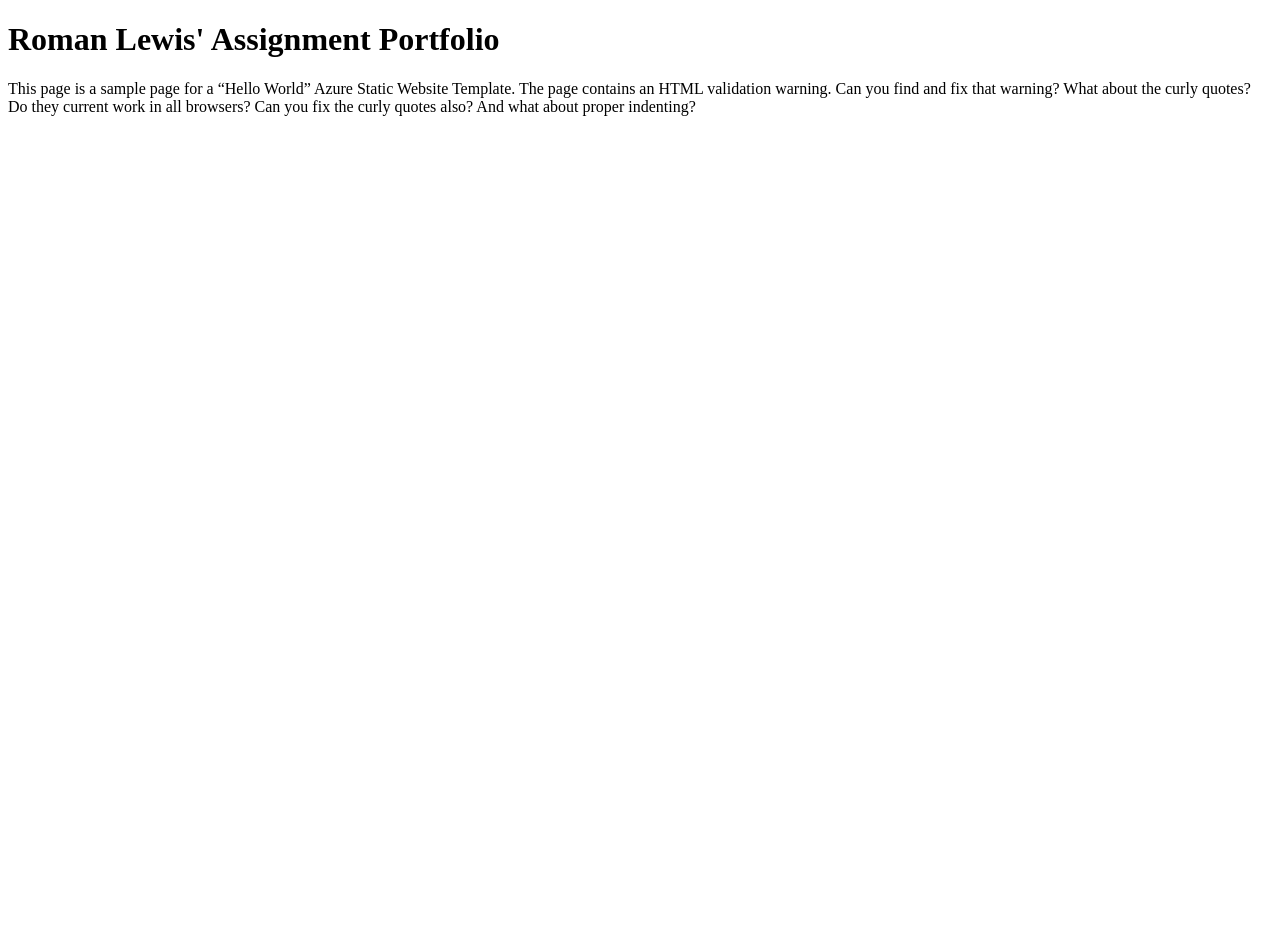
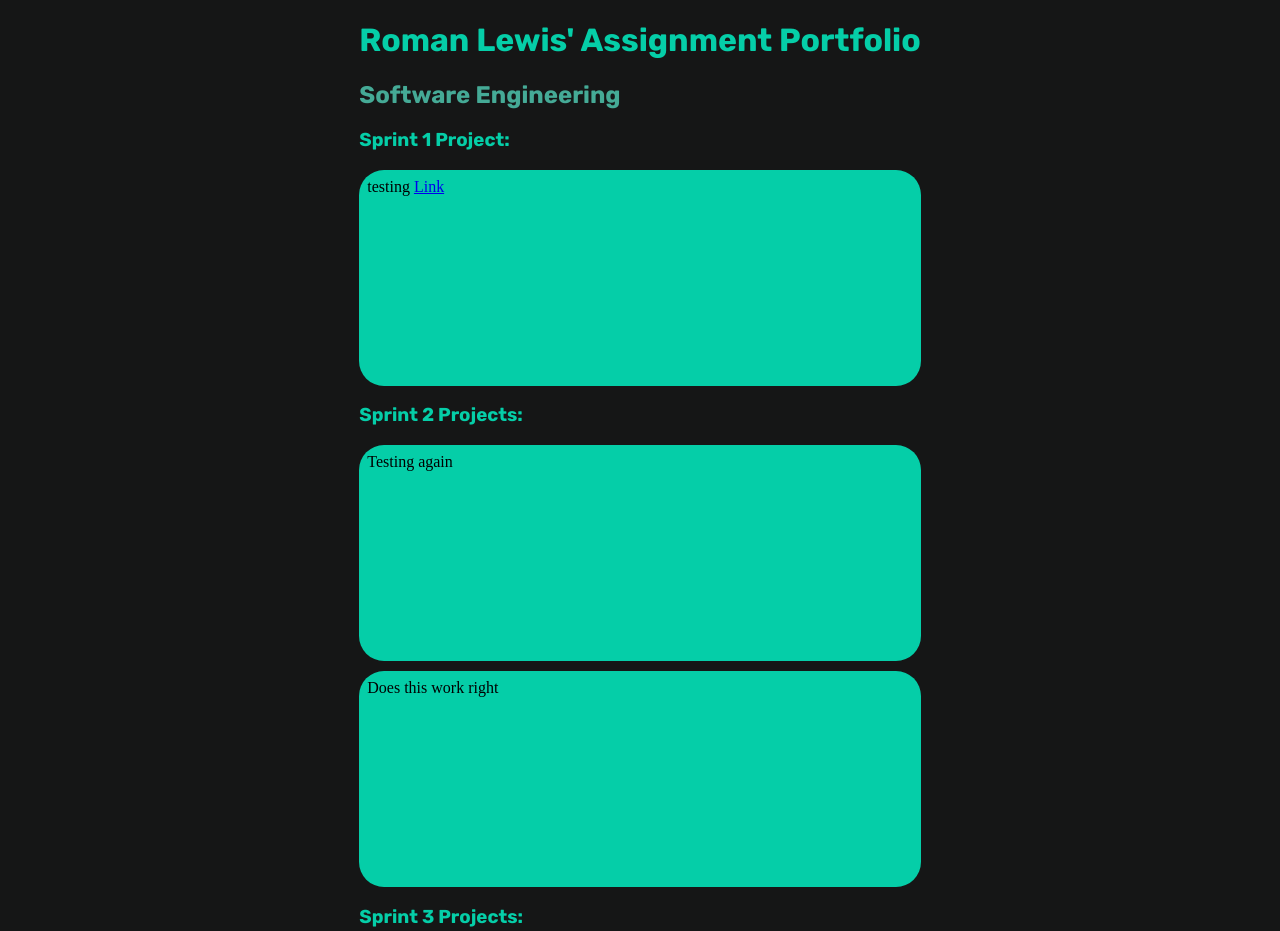
Before and after one commit to rplewi/assignment-portfolio, a plain HTML site: page index.html in a window 1280 px wide. Shown: the top 931 px of the page. Before the commit the page ends 800 px from the top, so only its background shows below. Drawn offline with Linux system fonts and the light colour scheme.

Commit message:
Added styling to website

```diff
--- a/index.html
+++ b/index.html
@@ -1,12 +1,24 @@
 <!DOCTYPE html>
 <html>
 <head>
-<title>ROMAN LEWIS </title>
+<link rel="preconnect" href="https://fonts.googleapis.com">
+<link rel="preconnect" href="https://fonts.gstatic.com" crossorigin>
+<link href="https://fonts.googleapis.com/css2?family=Rubik:ital,wght@0,700;1,700&display=swap" rel="stylesheet">
+<meta charset="UTF-8">
+<title>Roman's Assignment Portfolio </title>
+<link rel="stylesheet" href="style.css">
 </head>
-<body>
-<h1>Roman Lewis' Assignment Portfolio</h1>
-<p>This page is a sample page for a “Hello World” Azure Static Website Template. The page contains an HTML validation warning.
-Can you find and fix that warning? What about the curly quotes? Do they current work in all browsers? Can you fix the curly
-quotes also? And what about proper indenting?</p>
+<body class="outer-content">
+    <div class="content">
+        <h1 class="title">Roman Lewis' Assignment Portfolio</h1>
+        <h2 class="softeng">Software Engineering</h2>
+        <h3 class="sprints">Sprint 1 Project:</h3>
+        <div class="project">testing <a href="/Users/rlewis/lewis/SoftwareEngineering-2025-/Sprint-2/assignment-portfolio/Getting-to-Know-Each-Other">Link</a></div>
+        <h3 class="sprints">Sprint 2 Projects:</h3>
+        <div class="project">Testing again </div>
+        <div class="project">Does this work right</div>
+        <h3 class="sprints">Sprint 3 Projects:</h3>
+        <div class="project">Testing a third time</div>
+    </div>
 </body>
 </html>
--- /dev/null
+++ b/style.css
@@ -0,0 +1,46 @@
+:root{
+
+    --color1: #293431; /* Dark Gray */
+    --color2: #151616; /* Nicer Black */
+    --color3: #45AA96; /* Cyan */
+    --color4: #05CEA8; /* Lighter Cyan */
+
+}
+
+@font-face{
+    font-family: 'rubik';
+    src: url()
+}
+.softeng{
+    display:flex;
+    color:var(--color3);
+}
+.project{
+    height:200px;
+    width:auto; /*max-auto fills the div to the size of the content inside, could be useful to know!*/
+    border-radius: 25px;
+    padding:8px;
+    margin-bottom:10px; /*Adds a gap between the divs*/
+    background-color:var(--color4);
+}
+.sprints{
+    color:var(--color4);
+}
+.title{
+    color:var(--color4);
+    display:flex;
+}
+
+.outer-content{
+    font-family:rubik;
+    justify-content:center;
+    align-items:center;
+
+    height:100%;
+    margin:0;
+    width:100%;
+    background-color:var(--color2);
+    display: flex;
+    flex-direction:column;
+    justify-content:center;
+}
```
